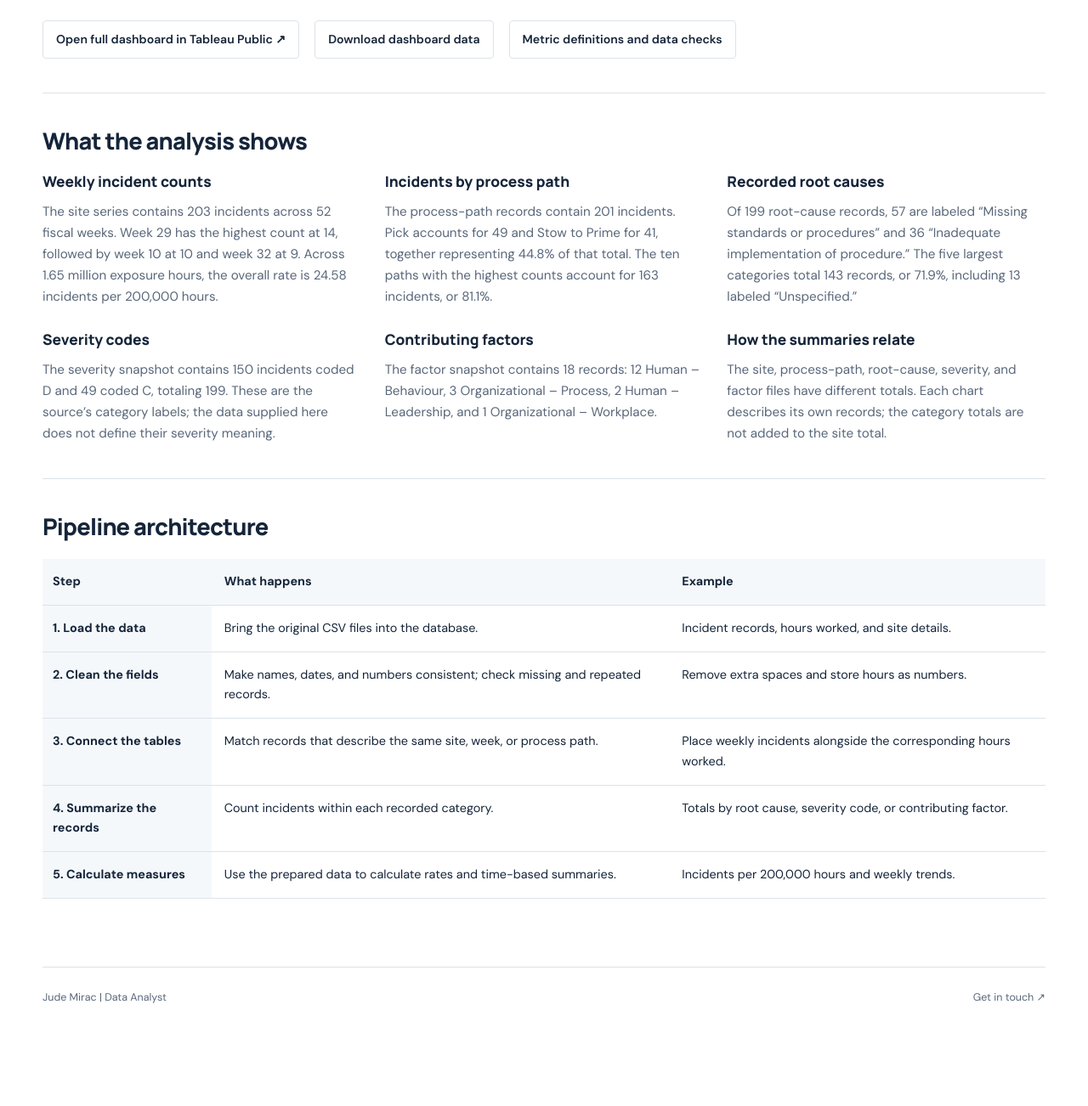
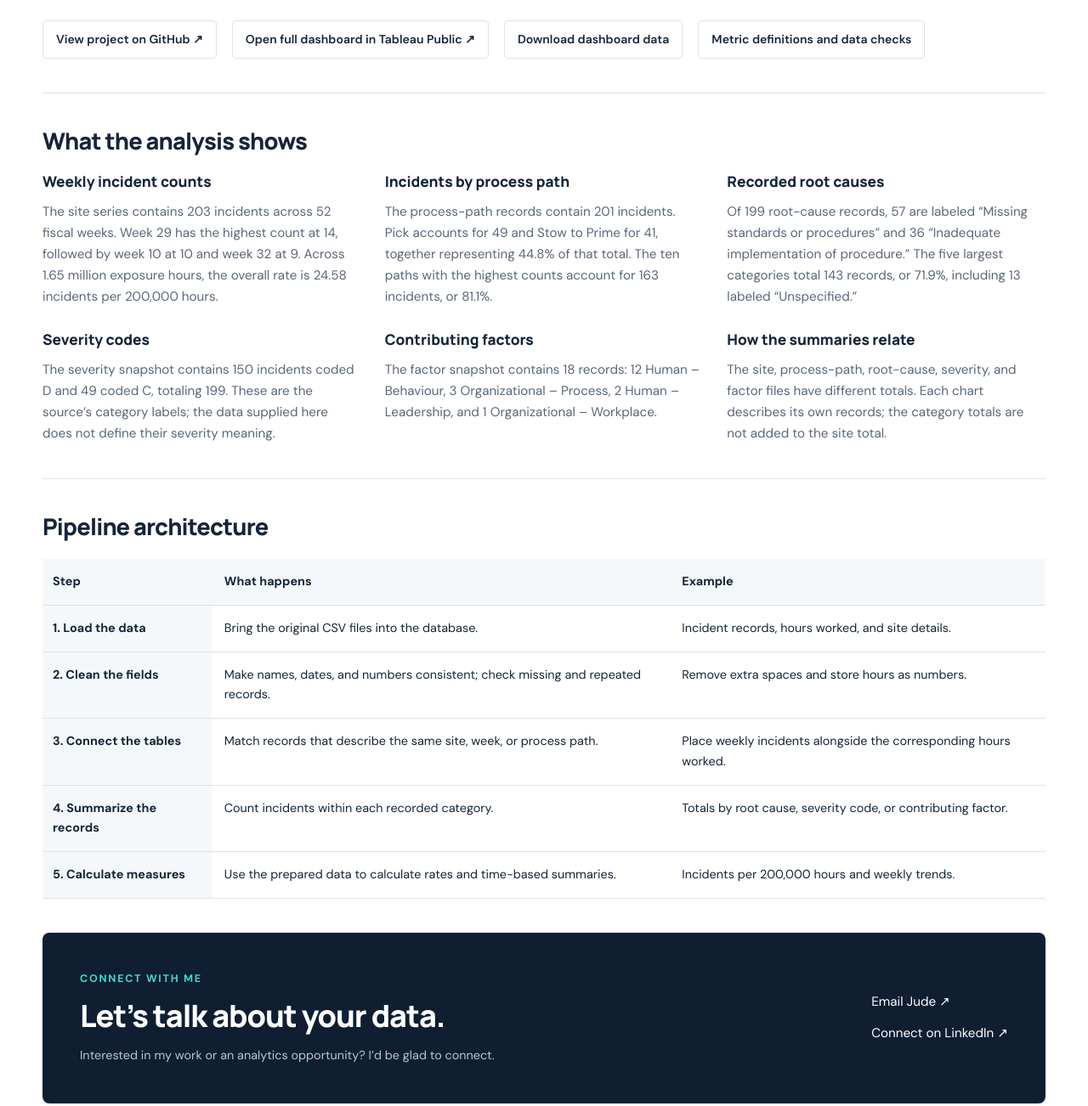
Before and after one commit to JudeMirac/JudeMirac.github.io, a website: page projects/safety-risk-analysis.html in a window 1280 px wide. Shown: the part 1959-3261 px from the top of the page at 85% size. Before the commit the page ends 3174 px from the top, so only its background shows below. Drawn offline with Linux system fonts and the light colour scheme.

Commit message:
Add Safety repository link and project contact invitations

```diff
--- a/projects/safety-risk-analysis.html
+++ b/projects/safety-risk-analysis.html
@@ -45,7 +45,7 @@
   <div style="overflow-x:auto;background:#fff;border:1px solid #d9e2ec;border-radius:12px;">
     <iframe title="Safety Risk Analysis Tableau dashboard" src="https://public.tableau.com/views/SafetyRiskAnalysisJudeMirac/SafetyOverview?:showVizHome=no&amp;:embed=true&amp;:toolbar=yes" width="1000" height="827" loading="lazy" style="display:block;width:100%;min-width:1000px;height:827px;border:0;" allowfullscreen></iframe>
   </div>
-  <div class="resource-links">
+  <div class="resource-links"><a href="https://github.com/JudeMirac/Saftey-Risk-Analysis" target="_blank" rel="noopener">View project on GitHub ↗</a>
     <a href="https://public.tableau.com/app/profile/jude.mirac/viz/SafetyRiskAnalysisJudeMirac/SafetyOverview#1" target="_blank" rel="noopener">Open full dashboard in Tableau Public ↗</a>
     <a href="../tableau/safety-analysis.csv" download>Download dashboard data</a>
     <a href="../tableau/safety-methods.md">Metric definitions and data checks</a>
@@ -77,7 +77,7 @@
 </section>
 
 
-</main>
+<section class="contact-section wrap"><div><p class="eyebrow">Connect with me</p><h2>Let’s talk about your data.</h2><p>Interested in my work or an analytics opportunity? I’d be glad to connect.</p></div><div class="contact-links"><a href="mailto:judemirac20@gmail.com?subject=Analytics%20portfolio%20inquiry">Email Jude ↗</a><a href="https://www.linkedin.com/in/judeson-mirac/" target="_blank" rel="noopener">Connect on LinkedIn ↗</a></div></section></main>
 
 <footer class="wrap case-footer"><a href="../">Jude Mirac | Data Analyst</a><a href="mailto:judemirac20@gmail.com">Get in touch ↗</a></footer>
 </body>
```
Also changed, not shown: projects/fraud-risk-modeling.html (+1 -1 lines).
